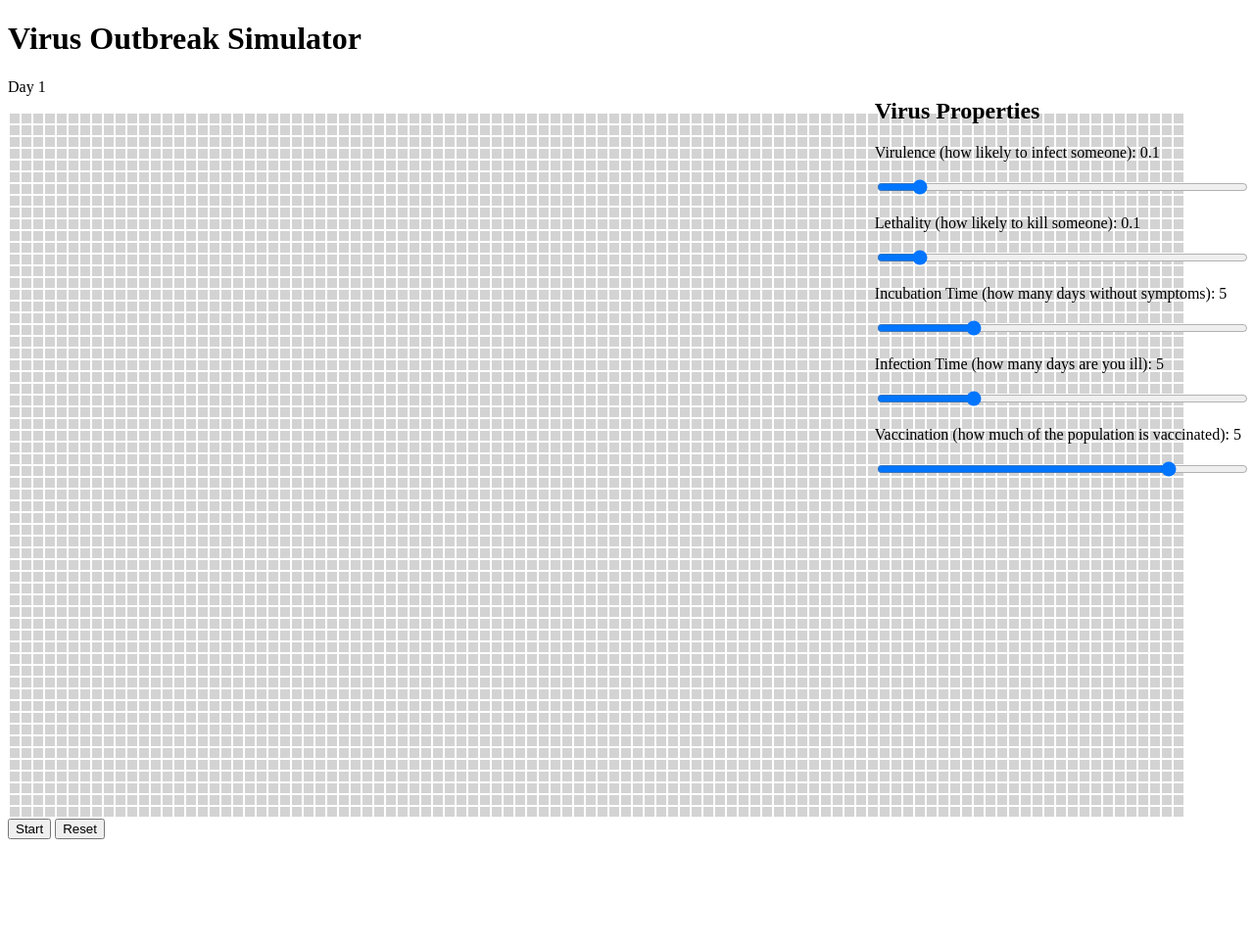
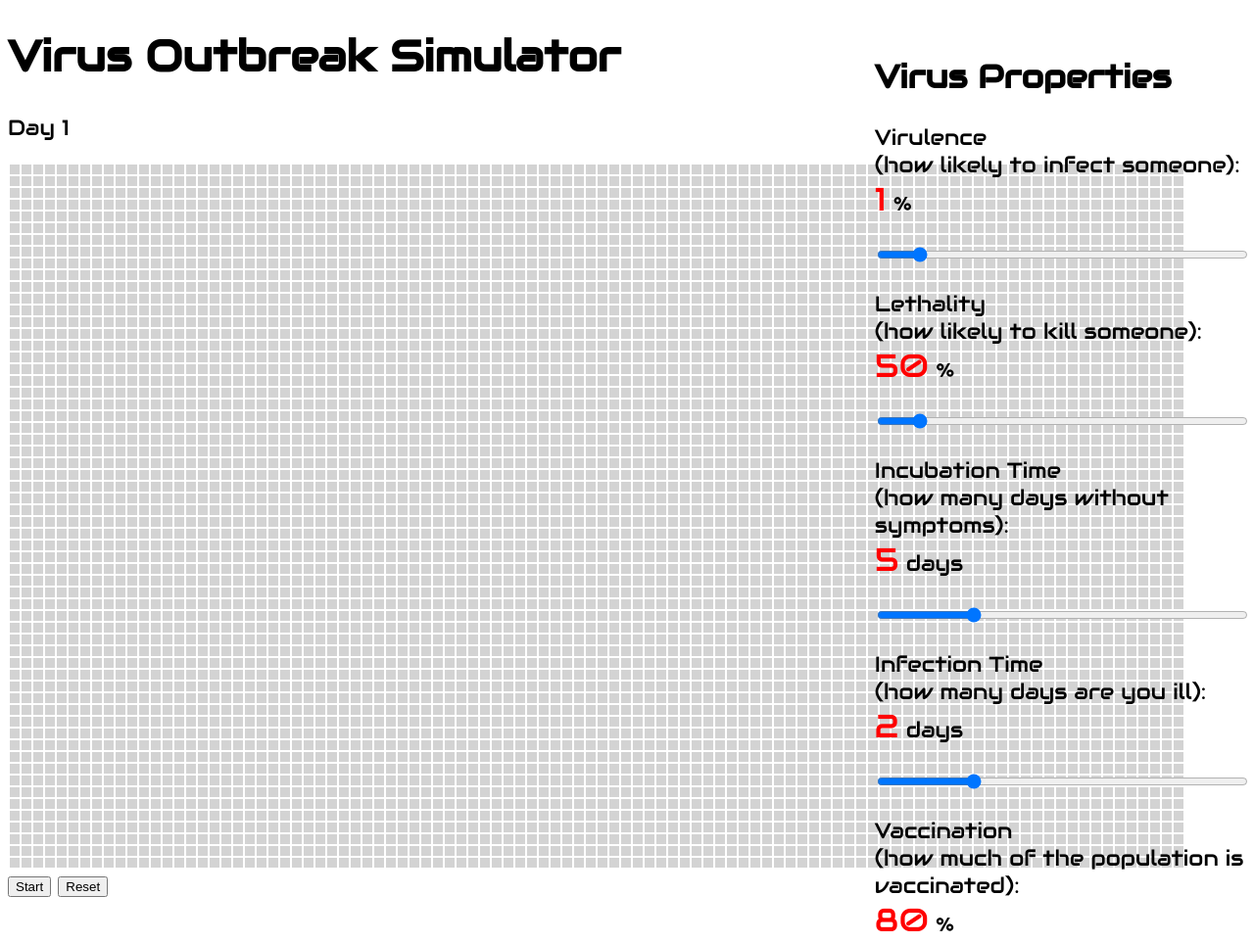
Before and after one commit to s-andrews/virusbreak, a plain HTML site: page www/index.html in a window 1280 px wide. Shown: the top 963 px of the page at 98% size. Before the commit the page ends 865 px from the top, so only its background shows below. Drawn offline with Linux system fonts and the light colour scheme; animation ran at ten frames a second.

Commit message:
Nicer styling on the front end

```diff
--- a/www/index.html
+++ b/www/index.html
@@ -6,6 +6,7 @@
     <meta http-equiv="X-UA-Compatible" content="IE=edge">
     <title>Virus Outbreak Simulator</title>
     <meta name="viewport" content="width=device-width, initial-scale=1">
+    <link href='https://fonts.googleapis.com/css?family=Audiowide' rel='stylesheet'>
     <link rel="stylesheet" type="text/css" media="screen" href="main.css">
     <script src="jquery-3.4.0.min.js"></script>
     <script src="classes.js"></script>
@@ -13,28 +14,24 @@
 </head>
 
 <body>
-    <div class="header">
-        <h1>Virus Outbreak Simulator</h1>
-    </div>
 
 
     <div class="virus">
         <h2>Virus Properties</h2>
 
-        <p>Virulence (how likely to infect someone): <span id="virulence">0.1</span></p>
+        <p>Virulence <br>(how likely to infect someone): <br><span id="virulence" class="changevalue">0.1</span> %</p>
         <div class="slider"><input type="range" min="0" max="100" value="10" id="virulenceslider"> </div>
 
-
-        <p>Lethality (how likely to kill someone): <span id="lethality">0.1</span></p>
+        <p>Lethality <br>(how likely to kill someone): <br><span id="lethality" class="changevalue">0.1</span> %</p>
         <div class="slider"><input type="range" min="0" max="100" value="10" id="lethalityslider"> </div>
 
-        <p>Incubation Time (how many days without symptoms): <span id="incubation">5</span></p>
+        <p>Incubation Time <br>(how many days without symptoms): <br><span id="incubation" class="changevalue">5</span> days</p>
         <div class="slider"><input type="range" min="0" max="20" value="5" id="incubationslider"> </div>
 
-        <p>Infection Time (how many days are you ill): <span id="infection">5</span></p>
+        <p>Infection Time <br>(how many days are you ill): <br><span id="infection" class="changevalue">5</span> days</p>
         <div class="slider"><input type="range" min="0" max="20" value="5" id="infectionslider"> </div>
 
-        <p>Vaccination (how much of the population is vaccinated): <span id="vaccination">5</span></p>
+        <p>Vaccination <br>(how much of the population is vaccinated): <br><span id="vaccination" class="changevalue">5</span> %</p>
         <div class="slider"><input type="range" min="0" max="100" value="80" id="vaccinationslider"> </div>
 
 
@@ -42,7 +39,8 @@
 
 
     <div class="simulation">
-        <div id="clockdiv">
+        <h1>Virus Outbreak Simulator</h1>
+         <div id="clockdiv">
             <p id="day">Day 1</p>
         </div>
 
--- a/www/main.css
+++ b/www/main.css
@@ -1,3 +1,7 @@
+body {
+    font-family: 'Audiowide';font-size: 22px;
+}
+
 td {
     background-color: lightgray;
     padding: 5px;
@@ -38,3 +42,8 @@ div.virus {
     width:30%;
     float: right;
 }
+
+span.changevalue {
+    font-size: 150%;
+    color: red;
+}
--- a/www/main.js
+++ b/www/main.js
@@ -154,9 +154,19 @@ var setPersonClass = function(r,c) {
 }
 
 
+var updateSliders = function () {
+    $("#virulence").html(Math.round(virus.virulence*100));
+    $("#lethality").html(Math.round(virus.lethality*100));
+    $("#incubation").html(Math.round(virus.incubation));
+    $("#infection").html(Math.round(virus.infection));
+    $("#vaccination").html(Math.round(virus.vaccination*100));
+}
+
+
 $(document).ready(function(){
 
     createSimulationTable();
+    updateSliders();
 
     $("td").click(function(){
         result = $(this).attr('id').split("_");
@@ -200,27 +210,27 @@ $(document).ready(function(){
     // Monitor the virus properties
     $("#virulenceslider").change(function() {
         virus.virulence = $(this).val() / 100;
-        $("#virulence").html(virus.virulence);
+        updateSliders();
     })
 
     $("#lethalityslider").change(function() {
         virus.lethality = $(this).val() / 100;
-        $("#lethality").html(virus.lethality);
+        updateSliders();
     })
 
     $("#incubationslider").change(function() {
         virus.incubation = $(this).val();
-        $("#incubation").html(virus.incubation);
+        updateSliders();
     })
 
     $("#infectionslider").change(function() {
         virus.infection = $(this).val();
-        $("#infection").html(virus.infection);
+        updateSliders();
     })
 
     $("#vaccinationslider").change(function() {
         virus.vaccination = $(this).val() / 100;
-        $("#vaccination").html(virus.vaccination);
+        updateSliders();
     })
 
 
```
